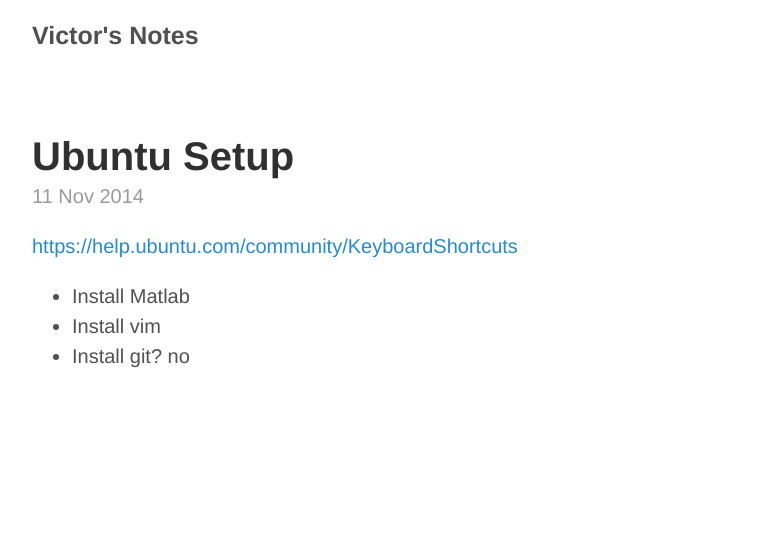
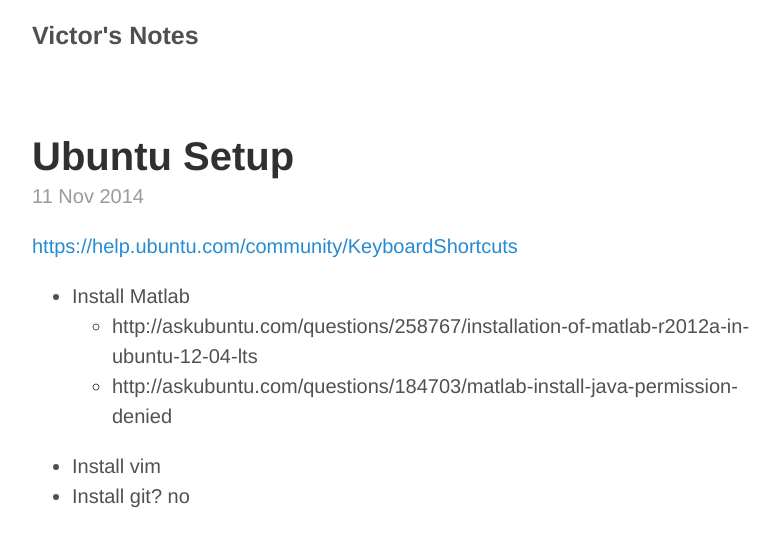
Before and after one commit to victorgan/victorgan.github.io, a Jekyll site: the page built from _posts/2014-11-11-ubuntu.md, in a window 1280 px wide. Shown: the top 547 px of the page, without its empty margins (248-1028 px from the left). Built offline with Jekyll 4.4.1, drawn with Linux system fonts in a browser that asks for light colours; nearby versions of some CDN libraries; library files that are not in the unit come from our copies; comment, search, counter and statistics services are not loaded; some of the changed lines change nothing that is shown.

Commit message:
Update 2014-11-11-ubuntu.md

```diff
--- a/_posts/2014-11-11-ubuntu.md
+++ b/_posts/2014-11-11-ubuntu.md
@@ -6,5 +6,7 @@ title: Ubuntu Setup
 [https://help.ubuntu.com/community/KeyboardShortcuts](https://help.ubuntu.com/community/KeyboardShortcuts)
 
 - Install Matlab
+  - http://askubuntu.com/questions/258767/installation-of-matlab-r2012a-in-ubuntu-12-04-lts
+  - http://askubuntu.com/questions/184703/matlab-install-java-permission-denied
 - Install vim
 - Install git? no
```
